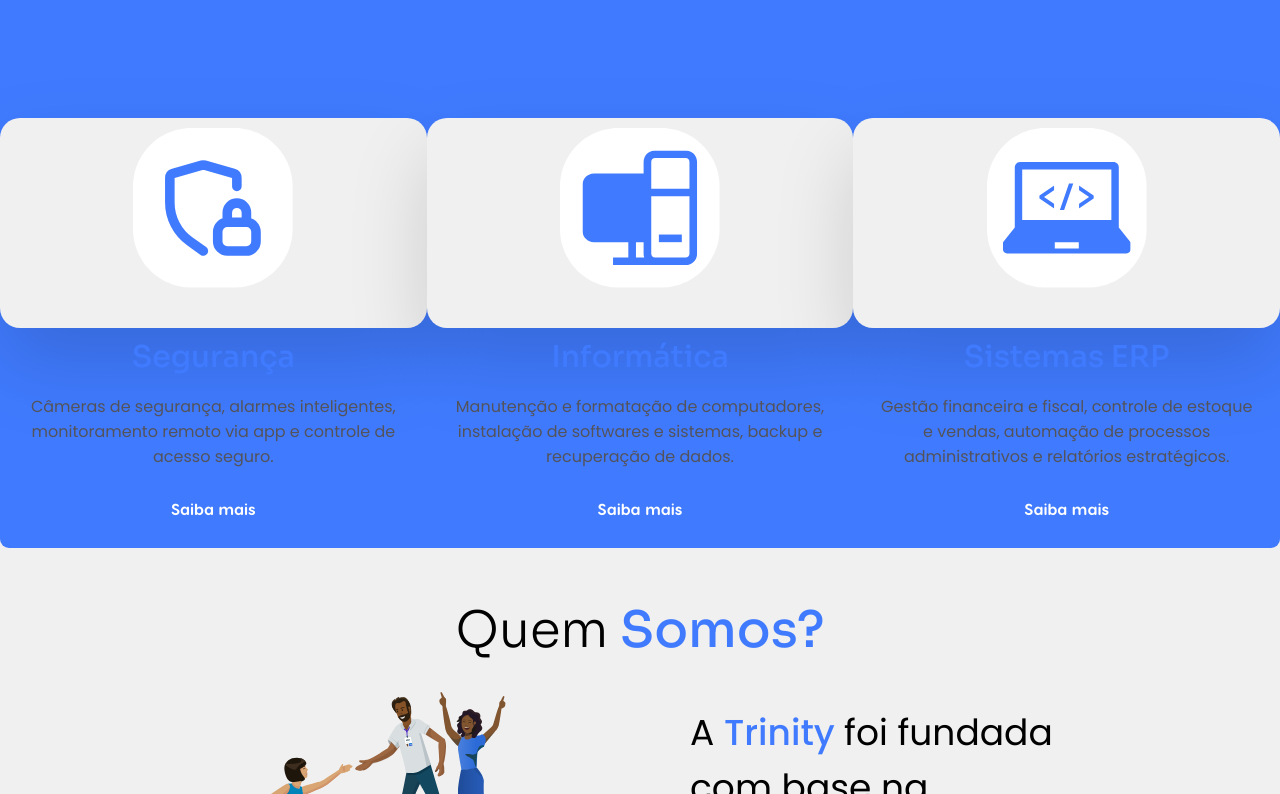
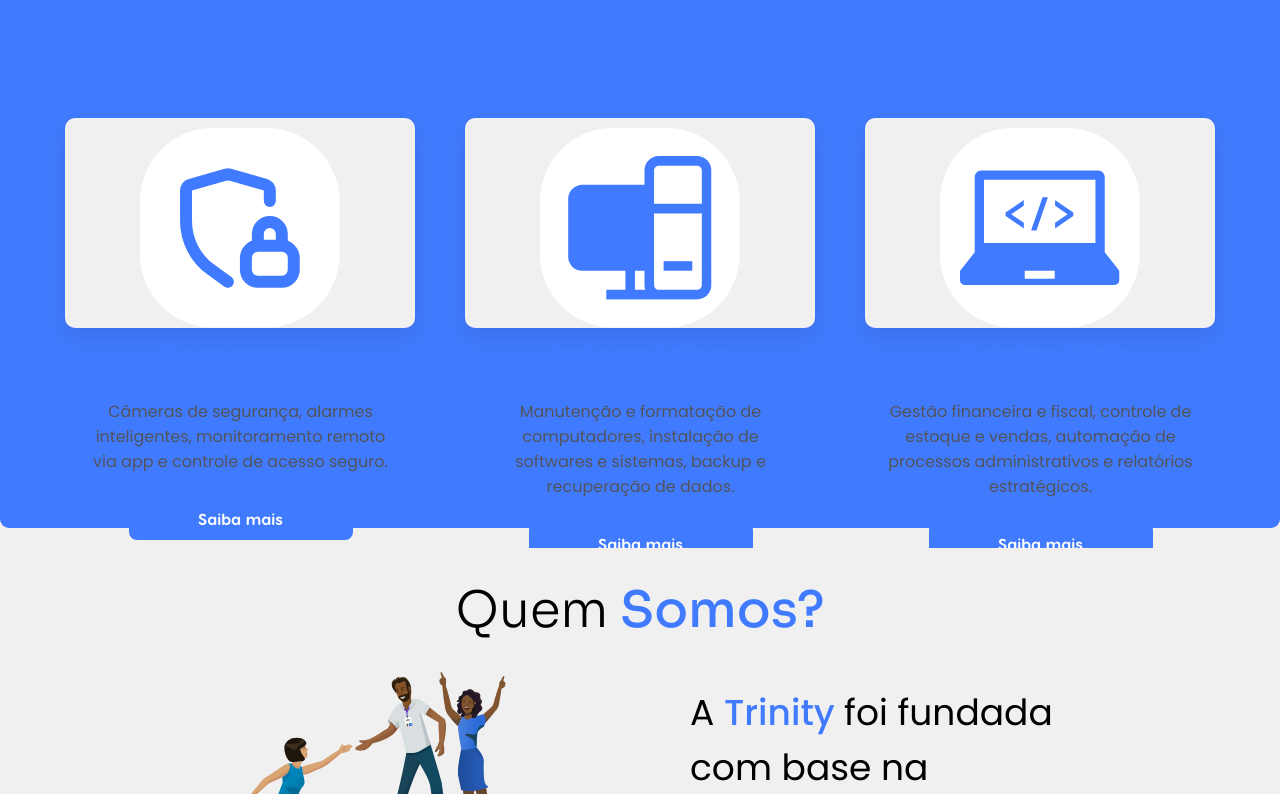
Before and after one commit to Odnanzd/trinity-web-page, a React (Vite) app: page / in a window 1280 px wide. Shown: the part 1026-1820 px from the top of the page. Built offline with nearby package versions, Linux system fonts and the light colour scheme; a web font is replaced by a local one.

Commit message:
Produção 3.1

```diff
--- a/src/components/Rodape/index.jsx
+++ b/src/components/Rodape/index.jsx
@@ -1,14 +1,13 @@
 import React, { useState, useEffect } from 'react';
 import './Rodape.css'
 import logotrinity from "../../assets/logo_trinity_topbar.svg"
-import whatsapplogo from "../../assets/whatsapp-icon.svg"
 
 
 const Rodape = () => {
     return (
         <div className="rodape-box">
             <div className="madefor-trinity-text">
-                Feito por equipe de desenvolvimento Trinity
+                Feito por equipe de desenvolvimento Trinity V.3.1
             </div>
             <div className="direitos-text">
                 2025 © Todos os direitos reservados.
--- a/src/components/Solucoes/Solucoes.css
+++ b/src/components/Solucoes/Solucoes.css
@@ -9,8 +9,6 @@
 .text-solucao {
     padding: 80px;
     font-family: "Sora", serif;
-    font-weight: 400;
-    font-style: normal;
     font-size: 32px;
     color: #f0f0f0;
     text-align: center;
@@ -24,44 +22,42 @@
     margin-top: 40px;
     display: flex;
     align-items: center;
-    justify-content: space-around;
+    justify-content: center;
+    flex-wrap: wrap;
+    gap: 50px;
 }
 
-.box-informatica {
-    display: flex;
-    justify-content: center;
+.solucao-box {
     width: 350px;
     height: 300px;
     position: relative;
     background-color: #f0f0f0;
-    border-radius: 20px;
-    box-shadow: 0px 35px 80px rgba(0, 0, 0, 0.15);
-    transition: 0.5s;
+    border-radius: 10px;
+    box-shadow: 0 8px 24px rgba(0, 0, 0, 0.1);
+    overflow: visible;
+    transition: height 0.4s ease;
+    will-change: transform;
+    display: flex;
+    justify-content: center;
 }
 
-.box-informatica:hover {
+.solucao-box:hover {
     height: 400px;
 }
 
-.box-informatica .img-box {
+.img-box {
     position: absolute;
     top: 10px;
-}
-
-.box-informatica:hover .img-box {
-    top: -100px;
-    scale: 0.75;
-    transition: 0.5s;
-}
-
-.box-informatica .img-box img {
-    width: 100%;
-    height: 100%;
-    object-fit: cover;
+    transition: transform 0.4s ease;
+    will-change: transform;
 }
 
 
-.box-informatica .content {
+.solucao-box:hover .img-box {
+    transform: translateY(-70px) scale(0.80);
+}
+
+.content {
     display: flex;
     flex-direction: column;
     align-items: center;
@@ -69,312 +65,98 @@
     position: absolute;
     top: 220px;
     width: 100%;
-    padding: 0px 30px;
     text-align: center;
     height: 60px;
     overflow: hidden;
-    transition: 0.5s;
+    transition: all 0.4s ease;
+    will-change: transform;
 }
 
-.content .title-item {
-    font-family: "Sora", serif;
-    font-weight: 500;
-    font-style: normal;
-    font-size: 30px;
-    height: 38px;
-    color: #407bff;
-}
-
-.content .subtitle-item {
-    font-family: 'Poppins';
-    font-weight: 400;
-    text-align: center;
-    color: #53535A;
-    font-size: 16px;
-}
-
-.box-informatica:hover .content {
+.solucao-box:hover .content {
     top: 130px;
     height: 250px;
 }
 
-
-
-.box-seguranca {
-    display: flex;
-    justify-content: center;
-    width: 350px;
-    height: 300px;
-    position: relative;
-    background-color: #f0f0f0;
-    border-radius: 20px;
-    box-shadow: 0px 35px 80px rgba(0, 0, 0, 0.15);
-    transition: 0.5s;
+.title-item {
+    font-family: "Sora", serif;
+    font-size: 30px;
+    color: #407bff;
+    font-weight: 500;
 }
 
-.box-seguranca:hover {
-    height: 400px;
+.subtitle-item {
+    font-family: 'Poppins', sans-serif;
+    font-size: 16px;
+    color: #53535A;
+    margin: 5px;
 }
 
-.box-seguranca .img-box {
-    position: absolute;
-    top: 10px;
-}
-
-.box-seguranca:hover .img-box {
-    top: -100px;
-    scale: 0.75;
-    transition: 0.5s;
-}
-
-.box-seguranca .img-box img {
-    width: 100%;
-    height: 100%;
-    object-fit: cover;
-}
-
-
-.box-seguranca .content {
-    display: flex;
-    flex-direction: column;
-    align-items: center;
-    gap: 18px;
-    position: absolute;
-    top: 220px;
-    width: 100%;
-    padding: 0px 30px;
-    text-align: center;
-    height: 60px;
-    overflow: hidden;
-    transition: 0.5s;
-}
-
-.box-seguranca:hover .content {
-    top: 130px;
-    height: 250px;
-}
-
-.box-sistema {
-    display: flex;
-    justify-content: center;
-    width: 350px;
-    height: 300px;
-    position: relative;
-    background-color: #f0f0f0;
-    border-radius: 20px;
-    box-shadow: 0px 35px 80px rgba(0, 0, 0, 0.15);
-    transition: 0.5s;
-}
-
-.box-sistema:hover {
-    height: 400px;
-}
-
-.box-sistema .img-box {
-    position: absolute;
-    top: 10px;
-}
-
-.box-sistema:hover .img-box {
-    top: -100px;
-    scale: 0.75;
-    transition: 0.5s;
-}
-
-.box-sistema .img-box img {
-    width: 100%;
-    height: 100%;
-    object-fit: cover;
-}
-
-
-.box-sistema .content {
-    display: flex;
-    flex-direction: column;
-    align-items: center;
-    gap: 18px;
-    position: absolute;
-    top: 220px;
-    width: 100%;
-    padding: 0px 30px;
-    text-align: center;
-    height: 60px;
-    overflow: hidden;
-    transition: 0.5s;
-}
-
-.box-sistema:hover .content {
-    top: 130px;
-    height: 250px;
-}
-
-.box-informatica .read-more {
+.read-more {
     width: 200px;
     background-color: #407bff;
     padding: 12px;
     color: #fff;
     text-decoration: none;
     border-radius: 8px;
-    font-family: 'VisbyRoundCF-Bold';
+    font-family: 'VisbyRoundCF-Bold', sans-serif;
 }
 
-.box-seguranca .read-more {
-    width: 200px;
-    background-color: #407bff;
-    padding: 12px;
-    color: #fff;
-    text-decoration: none;
-    border-radius: 8px;
-    font-family: 'VisbyRoundCF-Bold';
+.read-more:hover {
+    background-color: #305fdd;
 }
 
-.box-sistema .read-more {
-    width: 200px;
-    background-color: #407bff;
-    padding: 12px;
-    color: #fff;
-    text-decoration: none;
-    border-radius: 8px;
-    font-family: 'VisbyRoundCF-Bold';
-}
+.hidden {
+    opacity: 0;
+    transform: translateY(50px);
+  }
 
-@keyframes CSSscrollReveal {
-    from{
-        opacity: 0;
-        transform: translateY(100px);
-    }
-    to {
-        opacity: 1;
-        transform: translateY(0);
-    }
-}
+  .reveal {
+    opacity: 1;
+    transform: translateY(0px);
+    transition: opacity 0.6s ease, transform 0.6s ease;
+  }
 
-@media (max-width: 1280px) {
+@media (max-width: 1120px) {
 
-    .box-informatica,
-    .box-seguranca,
-    .box-sistema {
+    .solucao-box {
         width: calc(350px * 0.80);
+        height: calc(300px * 0.80);
     }
 
-    .box-informatica .img-box img,
-    .box-seguranca .img-box img,
-    .box-sistema .img-box img {
-        width: calc(100% * 0.80);
+    .solucao-box .content {
+        top: 180px;
     }
 
-    .box-informatica .img-box,
-    .box-seguranca .img-box,
-    .box-sistema .img-box {
+    .solucao-box .img-box {
         display: flex;
         justify-content: center;
     }
 
-    .box-sistema:hover .img-box,
-    .box-informatica:hover .img-box,
-    .box-seguranca:hover .img-box {
-        top: -60px;
+    .solucao-box .img-box img {
+        width: calc(100% * 0.80);
+    }
+
+    .solucao-box:hover .img-box {
+        transform: translateY(-40px) scale(0.90);
     }
 }
 
-@media (max-width: 920px) {
-
-    .box-informatica,
-    .box-seguranca,
-    .box-sistema {
-        width: calc(350px * 0.70);
-    }
-
-    .box-informatica .img-box img,
-    .box-seguranca .img-box img,
-    .box-sistema .img-box img {
-        width: calc(100% * 0.80);
-    }
-
-    .text-solucao {
-        padding: 40px;
-    }
+@media (max-width: 900px) {
 
     .box-itens {
         padding-bottom: 100px;
     }
-}
 
-@media (max-width: 760px) {
-
-    .text-solucao {
-        padding: 20px;
+    .text-solucao{
         font-size: 28px;
-    }
-
-    .box-informatica,
-    .box-seguranca,
-    .box-sistema {
-        width: calc(350px * 0.60);
-        height: calc(300px * 0.70);
-    }
-
-    .box-informatica .img-box img,
-    .box-seguranca .img-box img,
-    .box-sistema .img-box img {
-        width: calc(100% * 0.70);
-    }
-
-    .box-sistema .content,
-    .box-informatica .content,
-    .box-seguranca .content {
-        top: 160px;
-    }
-
-    .content .subtitle-item {
-        font-size: 13px;
-        padding-top: 10px;
-    }
-
-    .content .title-item {
-        font-size: 25px;
-    }
-
-    .box-sistema:hover .content,
-    .box-seguranca:hover .content,
-    .box-informatica:hover .content {
-        top: 80px;
-        height: 250px;
-    }
-
-    .box-sistema:hover .content .subtitle-item,
-    .box-seguranca:hover .content .subtitle-item,
-    .box-informatica:hover .content .subtitle-item {
-        padding: 0;
-    }
-
-    .box-sistema:hover,
-    .box-seguranca:hover,
-    .box-informatica:hover {
-        height: 350px;
-    }
-
-    .box-sistema .read-more,
-    .box-seguranca .read-more,
-    .box-informatica .read-more {
-        width: 150px;
-    }
-
-}
-
-@media (max-width: 654px) {
-
-    .box-itens{
-        padding: 0;
+        padding: 50px 0px 50px 20px;
     }
     .itens-solucao {
         flex-direction: column;
         margin: 0;
     }
 
-    .box-informatica,
-    .box-seguranca,
-    .box-sistema {
+    .solucao-box {
         width: 90%;
         height: 210px;
         justify-content: left;
@@ -382,38 +164,7 @@
         margin-bottom: 20px;
     }
 
-    .box-informatica:hover,
-    .box-seguranca:hover,
-    .box-sistema:hover {
-        height: 210px;
-    }
-
-    .box-informatica .img-box,
-    .box-seguranca .img-box,
-    .box-sistema .img-box {
-        position: relative;
-        top: inherit;
-        scale: 0.75;
-    }
-
-    .box-informatica:hover .img-box,
-    .box-seguranca:hover .img-box,
-    .box-sistema:hover .img-box {
-        top: inherit;
-        transition: none;
-    }
-
-    .box-informatica .img-box img,
-    .box-seguranca .img-box img,
-    .box-sistema .img-box img {
-        width: 100%;
-        height: 100%;
-        object-fit: inherit;
-    }
-
-    .box-informatica .content,
-    .box-seguranca .content,
-    .box-sistema .content {
+    .solucao-box .content {
         gap: inherit;
         position: inherit;
         top: inherit;
@@ -425,20 +176,50 @@
         justify-content: center;
     }
 
-    .box-informatica:hover .content,
-    .box-seguranca:hover .content,
-    .box-sistema:hover .content {
+    .solucao-box:hover .content {
         top: inherit;
         height: inherit;
     }
 
-    .content .subtitle-item{
-        padding-top: 0;
-        padding-bottom: 5px;
-        text-align: left;
+    .solucao-box:hover {
+        height: 210px;
     }
 
-    .box-informatica .read-more{
-        top: 0;
+    .solucao-box .img-box {
+        position: relative;
+        top: inherit;
+        transform: scale(0.75);
+    }
+
+    .solucao-box:hover .img-box {
+        transform: none;
+    }
+
+    .solucao-box .img-box img {
+        width: 100%;
+        height: 100%;
+        object-fit: inherit;
     }
 }
+
+@media (max-width: 512px) {
+
+    .text-solucao{
+        font-size: 27px;
+        padding: 30px 0px 30px 0px;
+    }
+
+    .title-item {
+        font-size: 20px;
+    }
+
+    .subtitle-item {
+        font-size: 14px;
+    }
+
+    .read-more {
+        width: 150px;
+    }
+
+
+}
--- a/src/components/Solucoes/index.jsx
+++ b/src/components/Solucoes/index.jsx
@@ -1,62 +1,64 @@
-import React, { useState, useEffect } from 'react';
-import './Solucoes.css'
-import computerimg from "../../assets/icon-computer-2.svg"
-import sistemaimg from "../../assets/icon-sistema-2.svg"
-import shieldimg from "../../assets/icon_shield.svg"
+import React from 'react';
+import './Solucoes.css';
+import computerimg from "../../assets/icon-computer-2.svg";
+import sistemaimg from "../../assets/icon-sistema-2.svg";
+import shieldimg from "../../assets/icon_shield.svg";
 
 const Solucoes = () => {
+
     return (
         <div id="solucao1" className="box-itens">
             <div className="text-solucao">
-                De quais <span class="destaque">soluções</span> você precisa?
+                De quais <span className="destaque">soluções</span> você precisa?
             </div>
             <div className="itens-solucao">
 
-                <div className="box-seguranca">
+                <div
+                    className="solucao-box"
+                    >
                     <div className="img-box">
-                        <img src={shieldimg} />
+                        <img src={shieldimg} alt="Segurança" />
                     </div>
                     <div className="content">
-                        <div className="title-item">
-                            Segurança
-                        </div>
+                        <div className="title-item">Segurança</div>
                         <div className="subtitle-item">
                             Câmeras de segurança, alarmes inteligentes, monitoramento remoto via app e controle de acesso seguro.
                         </div>
-                        <a href="https://wa.me/556999643974" target="blank" rel="noopener noreferrer" class="read-more">
+                        <a href="https://wa.me/556999643974" target="_blank" rel="noopener noreferrer" className="read-more">
                             Saiba mais
                         </a>
                     </div>
                 </div>
 
-                <div className="box-informatica">
+                <div
+                    className="solucao-box"
+                    >
                     <div className="img-box">
-                        <img src={computerimg} />
+                        <img src={computerimg} alt="Informática" />
                     </div>
                     <div className="content">
-                        <div className="title-item">
-                            Informática
-                        </div>
+                        <div className="title-item">Informática</div>
                         <div className="subtitle-item">
                             Manutenção e formatação de computadores, instalação de softwares e sistemas, backup e recuperação de dados.
                         </div>
-                        <a href="https://wa.me/556999643974" target="blank" rel="noopener noreferrer" class="read-more">
+                        <a href="https://wa.me/556999643974" target="_blank" rel="noopener noreferrer" className="read-more">
                             Saiba mais
                         </a>
                     </div>
                 </div>
-                <div className="box-sistema">
+
+                <div
+                    className="solucao-box"
+                    >
                     <div className="img-box">
-                        <img src={sistemaimg} />
+                        <img src={sistemaimg} alt="Sistemas ERP" />
                     </div>
                     <div className="content">
-                        <div className="title-item">
-                            Sistemas ERP
-                        </div>
+                        <div className="title-item">Trinity ERP</div>
                         <div className="subtitle-item">
                             Gestão financeira e fiscal, controle de estoque e vendas, automação de processos administrativos e relatórios estratégicos.
                         </div>
-                        <a href="https://wa.me/556999643974" target="blank" rel="noopener noreferrer" class="read-more">
+                        <a href="https://wa.me/556999643974" target="_blank" rel="noopener noreferrer" className="read-more">
                             Saiba mais
                         </a>
                     </div>
@@ -64,6 +66,6 @@ const Solucoes = () => {
             </div>
         </div>
     );
-}
+};
 
-export default Solucoes
+export default Solucoes;
```
Also changed, not shown: src/components/Hooks/useScrollReveal.jsx (added, +25 -0 lines).
